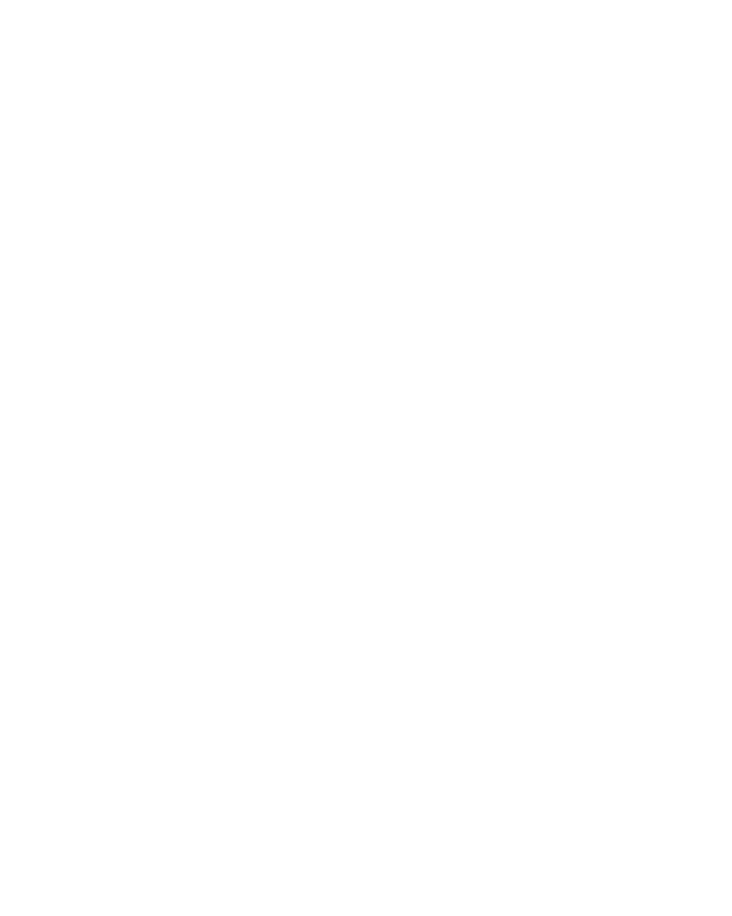
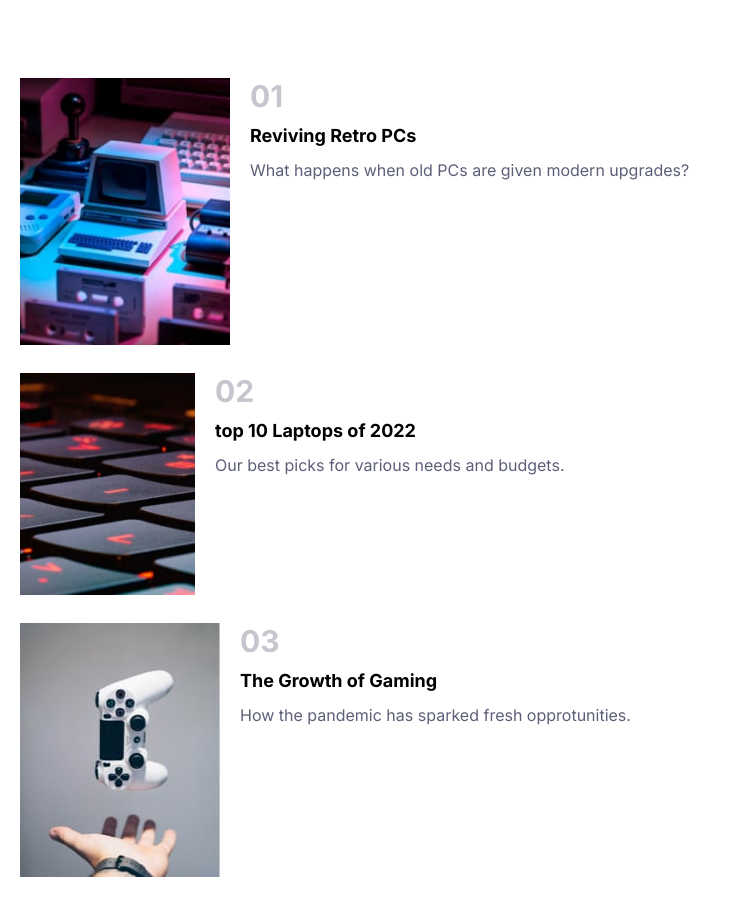
Before and after one commit to bgfranks/web3-challenge, a Next.js app: page / in a window 1280 px wide. Shown: the part 1380-2296 px from the top of the page, without its empty margins (0-732 px from the left). Before the commit the page ends 1378 px from the top, so only its background shows below. Built offline with nearby package versions, Linux system fonts and the light colour scheme.

Commit message:
created the article section

```diff
--- /dev/null
+++ b/src/components/Articles.tsx
@@ -0,0 +1,49 @@
+import Image from 'next/image'
+
+// images
+import RetroPcImg from '../public/assets/images/image-retro-pcs.jpg'
+import GamingGrowthImg from '../public/assets/images/image-gaming-growth.jpg'
+import TopLaptopsImg from '../public/assets/images/image-top-laptops.jpg'
+
+type Props = {}
+
+export default function Articles({}: Props) {
+  return (
+    <div className='my-20'>
+      <div className='article-card'>
+        <Image src={RetroPcImg} alt='Retro PC' className='w-[210px]' />
+        <div className=''>
+          <h3 className='article-card-number'>01</h3>
+          <h4 className='article-card-header'>Reviving Retro PCs</h4>
+          <p className='article-card-text'>
+            What happens when old PCs are given modern upgrades?
+          </p>
+        </div>
+      </div>
+      <div className='article-card'>
+        <Image src={TopLaptopsImg} alt='Top Laptops' className='w-[175px]' />
+        <div className=''>
+          <h3 className='article-card-number'>02</h3>
+          <h4 className='article-card-header'>top 10 Laptops of 2022</h4>
+          <p className='article-card-text'>
+            Our best picks for various needs and budgets.
+          </p>
+        </div>
+      </div>
+      <div className='article-card'>
+        <Image
+          src={GamingGrowthImg}
+          alt='Growth of Gaming'
+          className='w-[200px]'
+        />
+        <div>
+          <h3 className='article-card-number'>03</h3>
+          <h4 className='article-card-header'>The Growth of Gaming</h4>
+          <p className='article-card-text'>
+            How the pandemic has sparked fresh opprotunities.
+          </p>
+        </div>
+      </div>
+    </div>
+  )
+}
--- a/src/components/CTA.tsx
+++ b/src/components/CTA.tsx
@@ -6,7 +6,7 @@
 
 export default function CTA() {
   return (
-    <div className='my-5'>
+    <div className='mt-5 mb-10'>
       <div>
         <Image src={CtaMobileImage} alt='Call to Action Image' />
       </div>
--- a/src/components/NewSection.tsx
+++ b/src/components/NewSection.tsx
@@ -1,6 +1,6 @@
 export default function NewSection() {
   return (
-    <div className='bg-blue-gray-900 text-off-white px-5 py-7 my-5'>
+    <div className='bg-blue-gray-900 text-off-white px-5 py-7 my-10'>
       <h2 className='text-soft-orange text-4xl pb-7'>New</h2>
       <div>
         <div className='new-section-card'>
--- a/src/pages/index.tsx
+++ b/src/pages/index.tsx
@@ -5,6 +5,7 @@
 import CTA from '../components/CTA'
 import Navbar from '../components/Navbar'
 import NewSection from '../components/NewSection'
+import Articles from '../components/Articles'
 
 export default function Home() {
   const [isActive, setIsActive] = useState(false)
@@ -29,6 +30,7 @@
       <main>
         <CTA />
         <NewSection />
+        <Articles />
       </main>
     </div>
   )
--- a/src/styles/globals.css
+++ b/src/styles/globals.css
@@ -15,4 +15,20 @@
   .new-section-card-text {
     @apply text-blue-gray-500 pb-7;
   }
+
+  .article-card {
+    @apply flex gap-5 my-7;
+  }
+
+  .article-card-number {
+    @apply text-blue-gray-500 text-3xl font-semibold pb-2;
+  }
+
+  .article-card-header {
+    @apply text-lg font-semibold pb-2;
+  }
+
+  .article-card-text {
+    @apply text-blue-gray-700 text-base;
+  }
 }
```
